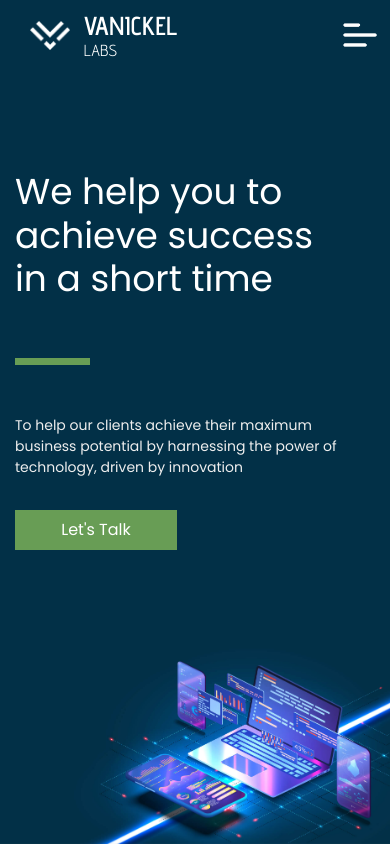
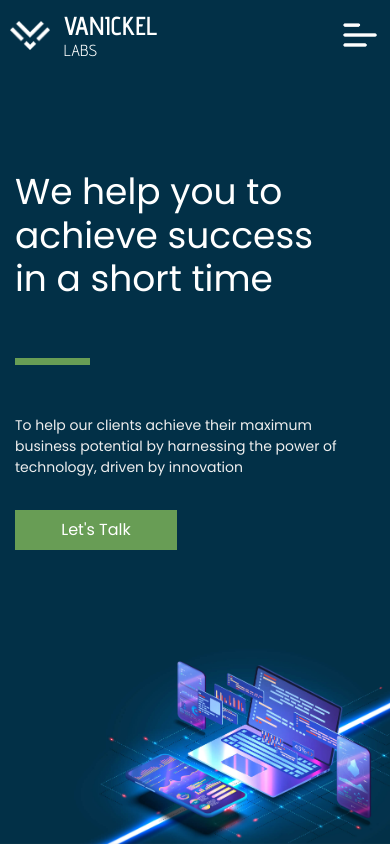
Before and after one commit to vishwaabhinav/vanickel, a React (Create React App) app: page / in a window 390 px wide. Built offline with nearby package versions, Linux system fonts and the light colour scheme.

Commit message:
Fix mobile view

```diff
--- a/src/styles/_header_section.scss
+++ b/src/styles/_header_section.scss
@@ -206,7 +206,7 @@
         }
 
         .logo_container {
-          margin-left: 20px;
+          // margin-left: 20px;
           .logo {
             width: 40px;
             height: auto;
```
